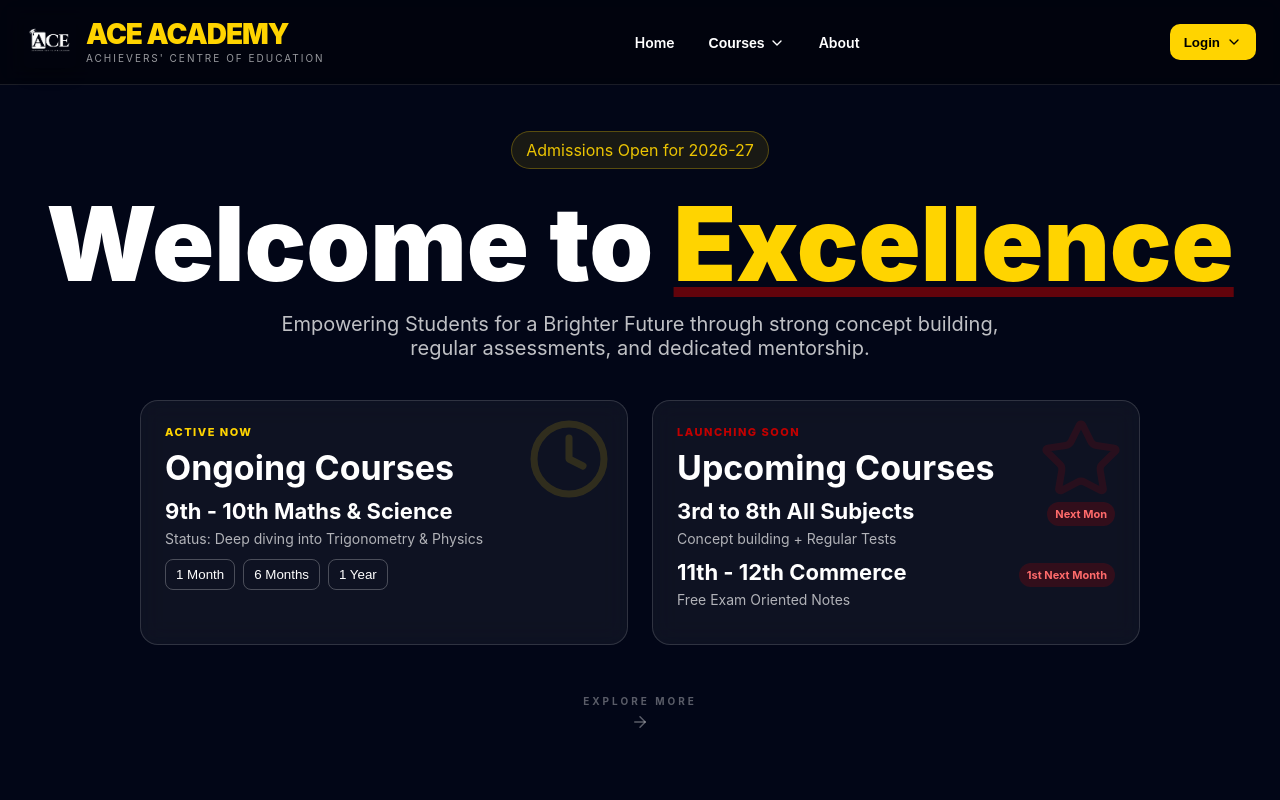
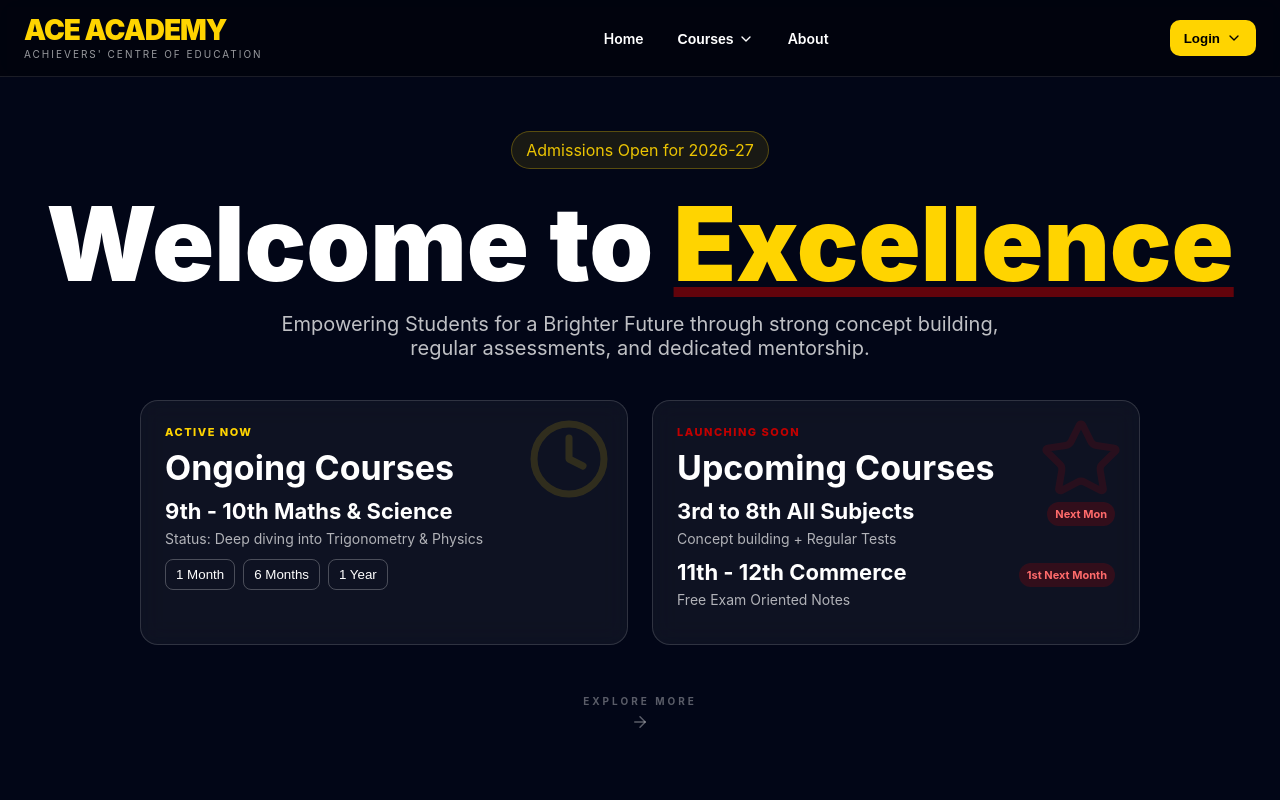
Before and after one commit to rohitpawalia28/ACE-Academy, a React (Vite) app in the folder frontend/: page / in a window 1280 px wide. Shown: the top 800 px of the page. Built offline with nearby package versions, Linux system fonts and the light colour scheme; no server answers.

Commit message:
Remove navbar logo and keep text branding only

```diff
--- a/frontend/src/pages/Home.css
+++ b/frontend/src/pages/Home.css
@@ -20,16 +20,7 @@ html, body, #root, .home-page { margin: 0; padding: 0; width: 100%; }
   padding: 16px 24px; background: rgba(0,0,0,.4); backdrop-filter: blur(10px);
   border-bottom: 1px solid rgba(255,255,255,.1);
 }
-.brand { display: flex; align-items: center; gap: 10px; text-decoration: none; }
-.brand-logo {
-  height: 52px;
-  width: auto;
-  max-width: 140px;
-  border-radius: 6px;
-  object-fit: contain;
-  box-shadow: 0 6px 16px rgba(0, 0, 0, 0.25);
-}
-.brand-text { display: flex; flex-direction: column; }
+.brand { display: flex; flex-direction: column; text-decoration: none; }
 .brand-main { color: var(--ace-yellow); font-weight: 900; font-size: 28px; line-height: 1; letter-spacing: -1px; }
 .brand-sub { color: rgba(255,255,255,.6); font-size: 10px; letter-spacing: 2px; text-transform: uppercase; margin-top: 4px; }
 
@@ -230,7 +221,6 @@ html, body, #root, .home-page { margin: 0; padding: 0; width: 100%; }
   .footer-grid { grid-template-columns: 1fr; }
 }
 @media (max-width: 640px) {
-  .brand-logo { height: 40px; max-width: 110px; border-radius: 6px; }
   .brand-main { font-size: 22px; }
   .hero { padding-top: 95px; }
   .hero h1 { font-size: 42px; }
--- a/frontend/src/pages/Home.jsx
+++ b/frontend/src/pages/Home.jsx
@@ -79,11 +79,8 @@ export default function Home() {
     <div className="home-page">
       <nav className="top-nav">
         <Link to="/" className="brand">
-          <img src="/logo.png" alt="ACE Academy Logo" className="brand-logo" />
-          <span className="brand-text">
-            <span className="brand-main">ACE ACADEMY</span>
-            <span className="brand-sub">Achievers' Centre of Education</span>
-          </span>
+          <span className="brand-main">ACE ACADEMY</span>
+          <span className="brand-sub">Achievers' Centre of Education</span>
         </Link>
 
         <div className="menu desktop-only">
```
